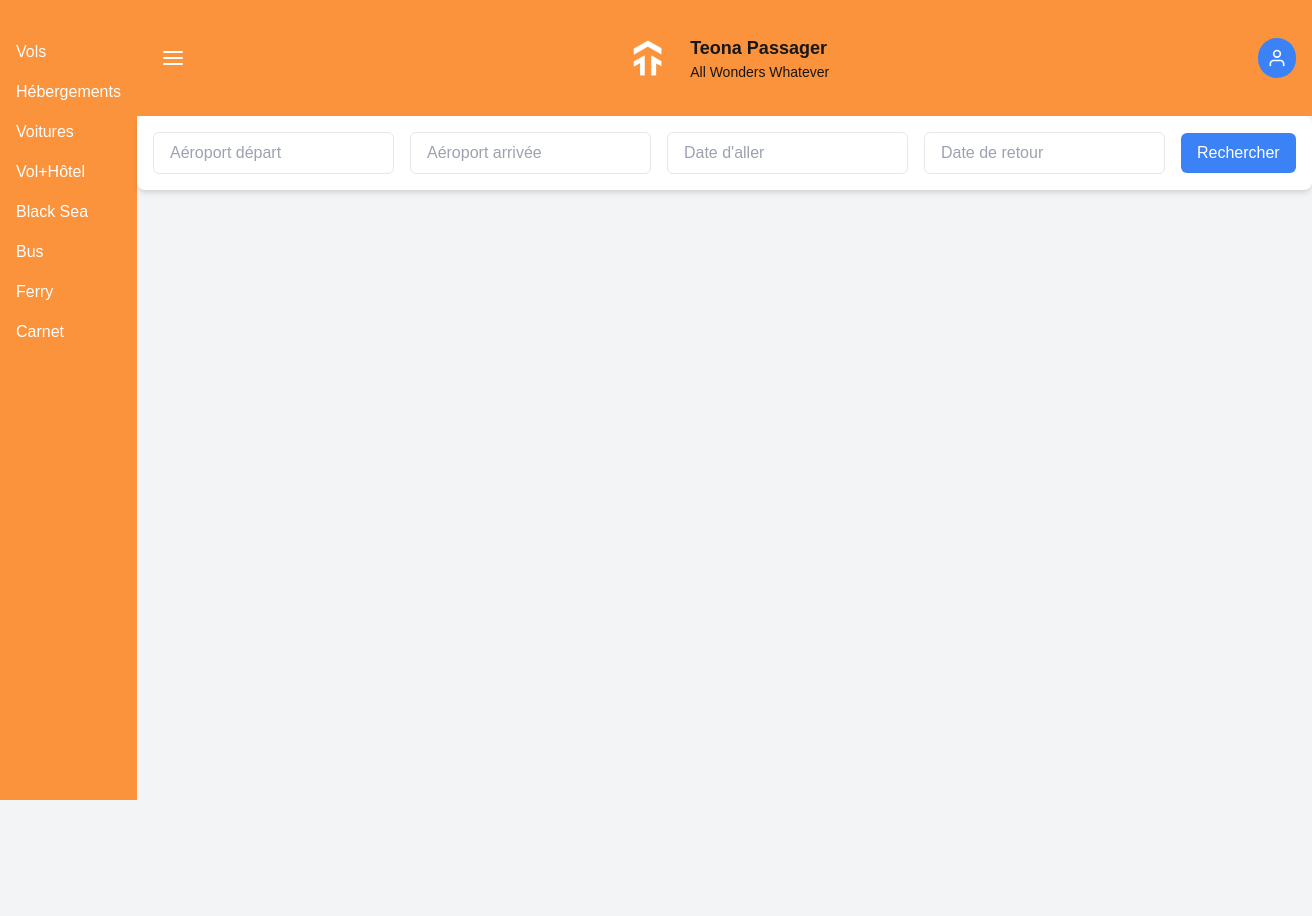
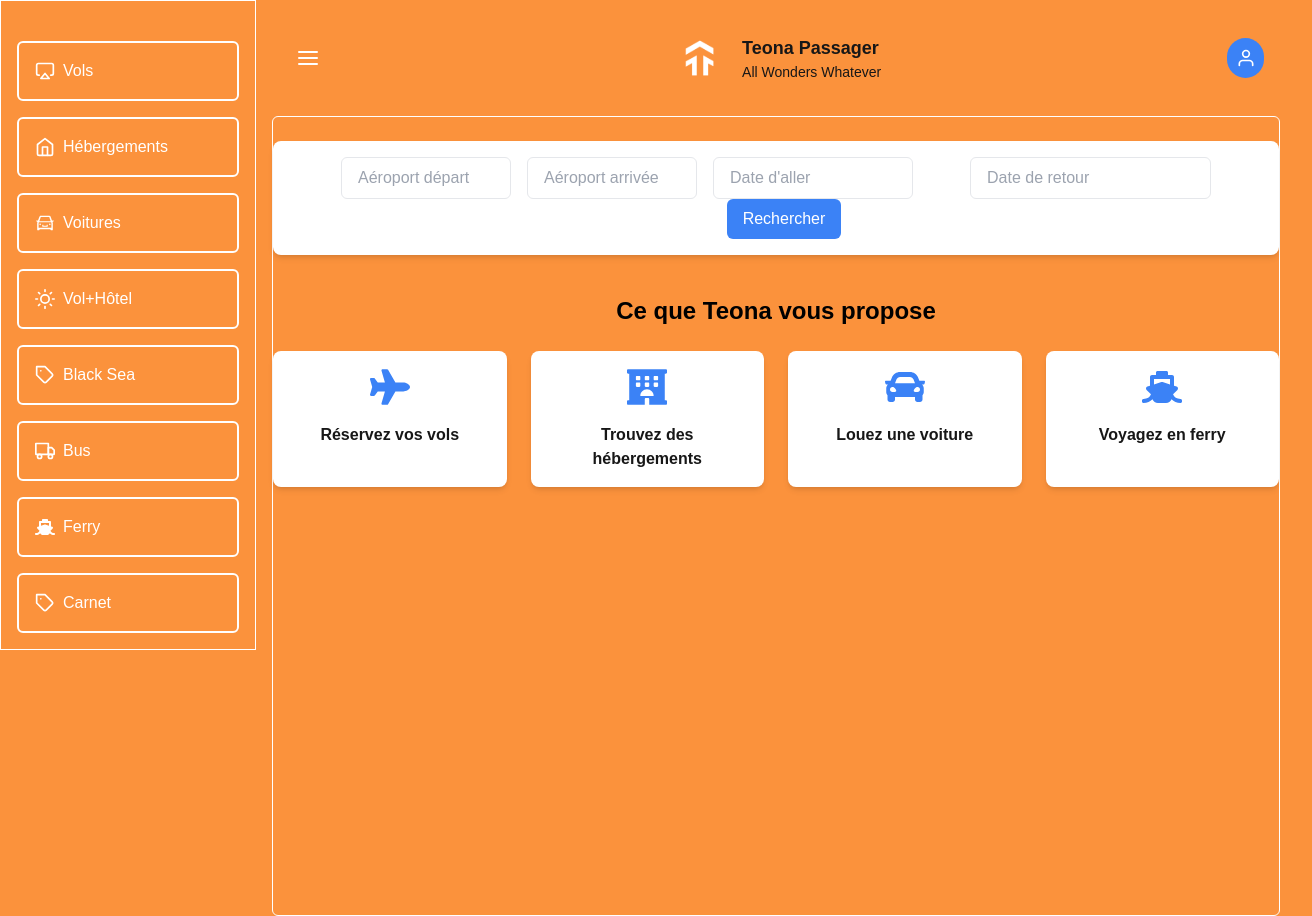
Before and after one commit to Behind-Game-Group/TeonaPassenger, a Next.js app: page / in a window 1280 px wide. Shown: the whole page, 1312 px wide, since content can reach past the window. Before the commit the page ends 800 px from the top, so only its background shows below. Built offline with nearby package versions, Linux system fonts and the light colour scheme.

Commit message:
modif sur le layout : ajout d'icones dans la barre latéral, test border + ajout section dans page d'accueil

```diff
--- a/app/layout.tsx
+++ b/app/layout.tsx
@@ -2,7 +2,17 @@
 
 import { ReactNode, useState } from "react";
 import Image from "next/image"; // Importation du composant Image de Next.js
-import { FiMenu, FiUser } from "react-icons/fi"; // Importation des icônes
+import {
+  FiMenu,
+  FiUser,
+  FiAirplay,
+  FiHome,
+  FiSun,
+  FiTruck,
+  FiTag,
+} from "react-icons/fi"; // Importation des icônes
+import { FaShip } from 'react-icons/fa';
+import { AiOutlineCar } from 'react-icons/ai';
 import { metadata } from "./metadata"; // Importation du fichier metadata
 import "./globals.css"; // importation du style
 
@@ -22,50 +32,82 @@ export default function RootLayout({ children }: { children: ReactNode }) {
         <title>{metadata.title}</title>
         <meta name="description" content={metadata.description} />
       </head>
-      <body className="flex h-screen bg-gray-100 m-0">
+      <body className="flex -min-h-screen bg-orange-400 m-0">
         {/* Barre latérale */}
         {isSidebarVisible && (
-          <aside className="w-1/5 bg-orange-400 text-white p-4">
+  <aside className="w-1/5 bg-orange-400 text-white p-4 mr-4 border border-white h-full">
     <h1 className="font-bold text-xl mb-6"></h1>
     <nav>
       <ul className="space-y-4">
         <li>
-                  <a href="#" className="hover:underline">
+          <a
+            href="#"
+            className="flex items-center p-4 border-2 border-white rounded-md hover:bg-white hover:text-orange-400 transition-colors"
+          >
+            <FiAirplay size={20} className="mr-2" />
             Vols
           </a>
         </li>
         <li>
-                  <a href="#" className="hover:underline">
+          <a
+            href="#"
+            className="flex items-center p-4 border-2 border-white rounded-md hover:bg-white hover:text-orange-400 transition-colors"
+          >
+            <FiHome size={20} className="mr-2" />
             Hébergements
           </a>
         </li>
         <li>
-                  <a href="#" className="hover:underline">
+          <a
+            href="#"
+            className="flex items-center p-4 border-2 border-white rounded-md hover:bg-white hover:text-orange-400 transition-colors"
+          >
+            <AiOutlineCar size={20} className="mr-2" />
             Voitures
           </a>
         </li>
         <li>
-                  <a href="#" className="hover:underline">
+          <a
+            href="#"
+            className="flex items-center p-4 border-2 border-white rounded-md hover:bg-white hover:text-orange-400 transition-colors"
+          >
+            <FiSun size={20} className="mr-2" />
             Vol+Hôtel
           </a>
         </li>
         <li>
-                  <a href="#" className="hover:underline">
+          <a
+            href="#"
+            className="flex items-center p-4 border-2 border-white rounded-md hover:bg-white hover:text-orange-400 transition-colors"
+          >
+            <FiTag size={20} className="mr-2" />
             Black Sea
           </a>
         </li>
         <li>
-                  <a href="#" className="hover:underline">
+          <a
+            href="#"
+            className="flex items-center p-4 border-2 border-white rounded-md hover:bg-white hover:text-orange-400 transition-colors"
+          >
+            <FiTruck size={20} className="mr-2" />
             Bus
           </a>
         </li>
         <li>
-                  <a href="#" className="hover:underline">
+          <a
+            href="#"
+            className="flex items-center p-4 border-2 border-white rounded-md hover:bg-white hover:text-orange-400 transition-colors"
+          >
+            <FaShip size={20} className="mr-2" />
             Ferry
           </a>
         </li>
         <li>
-                  <a href="#" className="hover:underline">
+          <a
+            href="#"
+            className="flex items-center p-4 border-2 border-white rounded-md hover:bg-white hover:text-orange-400 transition-colors"
+          >
+            <FiTag size={20} className="mr-2" />
             Carnet
           </a>
         </li>
--- a/app/page.tsx
+++ b/app/page.tsx
@@ -2,14 +2,15 @@
 
 import React, { useState } from "react";
 import DatePicker from "react-datepicker";
-import "react-datepicker/dist/react-datepicker.css"; // import du style
-import { registerLocale } from "react-datepicker"; // Importation de la fonction pour configurer la langue fr du calendrier
-import {fr} from "date-fns/locale/fr"; // Importation langue française
+import "react-datepicker/dist/react-datepicker.css"; // Style pour le calendrier
+import { registerLocale } from "react-datepicker";
+import { fr } from "date-fns/locale/fr";
+import { FaPlane, FaHotel, FaCar, FaShip } from "react-icons/fa"; // Icônes pour les propositions
 
-// Enregistrement langue française
+// Configuration de la langue française pour le calendrier
 registerLocale("fr", fr);
 
-const SearchBar = () => {
+const HomePage = () => {
   const [departureDate, setDepartureDate] = useState<Date | null>(null);
   const [returnDate, setReturnDate] = useState<Date | null>(null);
 
@@ -22,19 +23,23 @@ const SearchBar = () => {
   };
 
   return (
-    <div className="flex items-center space-x-4 p-4 bg-white shadow-md rounded-lg">
-      {/* Aéroport départ alors la je sais pas comment ça marche... API ? */}
+    <div className="flex flex-col items-center bg-orange-400 border border-white rounded-md min-h-screen">
+
+
+      {/* Barre de recherche */}
+      <div className="flex flex-wrap items-center justify-center space-y-4 sm:space-y-0 sm:space-x-4 p-4 bg-white shadow-md rounded-lg w-full max-w-6xl mt-6">
+        {/* Aéroport départ */}
         <input
           type="text"
           placeholder="Aéroport départ"
-        className="px-4 py-2 border rounded-md"
+          className="px-4 py-2 border rounded-md max-w-[170px] sm:w-1/2 md:w-1/4"
         />
 
         {/* Aéroport arrivée */}
         <input
           type="text"
           placeholder="Aéroport arrivée"
-        className="px-4 py-2 border rounded-md"
+          className="px-4 py-2 border rounded-md max-w-[170px] sm:w-1/2 md:w-1/4"
         />
 
         {/* Date aller */}
@@ -42,7 +47,7 @@ const SearchBar = () => {
           selected={departureDate}
           onChange={handleDepartureDateChange}
           dateFormat="yyyy/MM/dd"
-        className="px-4 py-2 border rounded-md"
+          className="px-4 py-2 border rounded-md min-w-[200px] sm:w-1/2 md:w-1/4"
           placeholderText="Date d'aller"
           locale="fr"
         />
@@ -52,17 +57,50 @@ const SearchBar = () => {
           selected={returnDate}
           onChange={handleReturnDateChange}
           dateFormat="yyyy/MM/dd"
-        className="px-4 py-2 border rounded-md"
+          className="flex-1 min-w-[200px] px-4 py-2 border rounded-md"
           placeholderText="Date de retour"
           locale="fr"
         />
 
         {/* Bouton de recherche */}
-      <button className="bg-blue-500 text-white px-4 py-2 rounded-md">
+        <button className="bg-blue-500 text-white px-4 py-2 rounded-md w-full sm:w-auto">
           Rechercher
         </button>
+      </div>
+
+      {/* Section "Ce que Teona vous propose" */}
+      <div className="w-full max-w-6xl mt-10">
+        <h2 className="text-2xl text-black font-bold text-center mb-6">
+          Ce que Teona vous propose
+        </h2>
+        <div className="grid grid-cols-1 sm:grid-cols-2 md:grid-cols-4 gap-6">
+          {/* Proposition 1 */}
+          <div className="flex flex-col items-center p-4 bg-white shadow-md rounded-lg">
+            <FaPlane size={40} className="text-blue-500 mb-4" />
+            <p className="text-center font-semibold">Réservez vos vols</p>
+          </div>
+
+          {/* Proposition 2 */}
+          <div className="flex flex-col items-center p-4 bg-white shadow-md rounded-lg">
+            <FaHotel size={40} className="text-blue-500 mb-4" />
+            <p className="text-center font-semibold">Trouvez des hébergements</p>
+          </div>
+
+          {/* Proposition 3 */}
+          <div className="flex flex-col items-center p-4 bg-white shadow-md rounded-lg">
+            <FaCar size={40} className="text-blue-500 mb-4" />
+            <p className="text-center font-semibold">Louez une voiture</p>
+          </div>
+
+          {/* Proposition 4 */}
+          <div className="flex flex-col items-center p-4 bg-white shadow-md rounded-lg">
+            <FaShip size={40} className="text-blue-500 mb-4" />
+            <p className="text-center font-semibold">Voyagez en ferry</p>
+          </div>
+        </div>
+      </div>
     </div>
   );
 };
 
-export default SearchBar;
+export default HomePage;
--- a/package.json
+++ b/package.json
@@ -10,10 +10,10 @@
   },
   "dependencies": {
     "@types/react-datepicker": "^6.2.0",
-    "next": "15.0.3",
-    "react": "19.0.0-rc-66855b96-20241106",
+    "next": "^15.0.3",
+    "react": "^18.3.1",
     "react-datepicker": "^7.5.0",
-    "react-dom": "19.0.0-rc-66855b96-20241106",
+    "react-dom": "^18.3.1",
     "react-icons": "^5.4.0"
   },
   "devDependencies": {
```
Also changed, not shown: 1 other file (tests, documents, lock files or other folders). Lines whose indentation alone changed are shown as unchanged.
